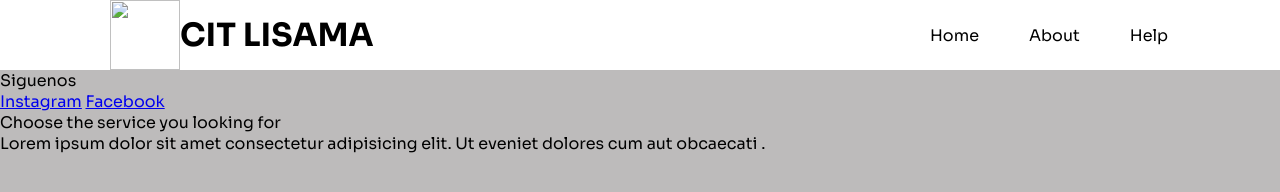
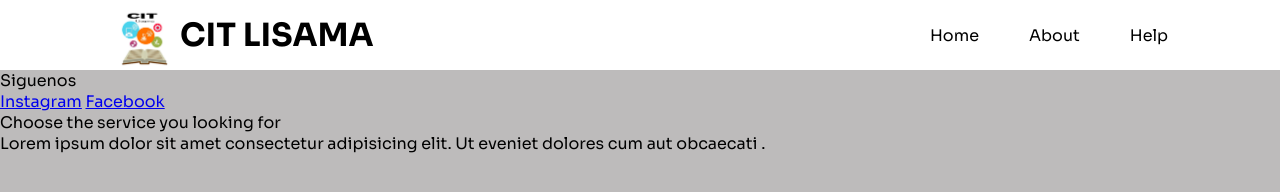
Before and after one commit to mcangen/CIT-Lisama, a plain HTML site: page index.html in a window 1280 px wide. Drawn offline with Linux system fonts and the light colour scheme; the site is published under a folder, as on GitHub Pages, so addresses that start at the root find nothing.

Commit message:
header liston't

```diff
--- a/index.html
+++ b/index.html
@@ -15,7 +15,7 @@
 <body>
     <header>
        <div class="tittle">
-         <img src="/img/Logo cit.png" alt="">
+         <img src="img/Logo cit.png" alt="">
          <H1>CIT LISAMA</H1>
        </div>
         <div class="HeaderMenu">
```
